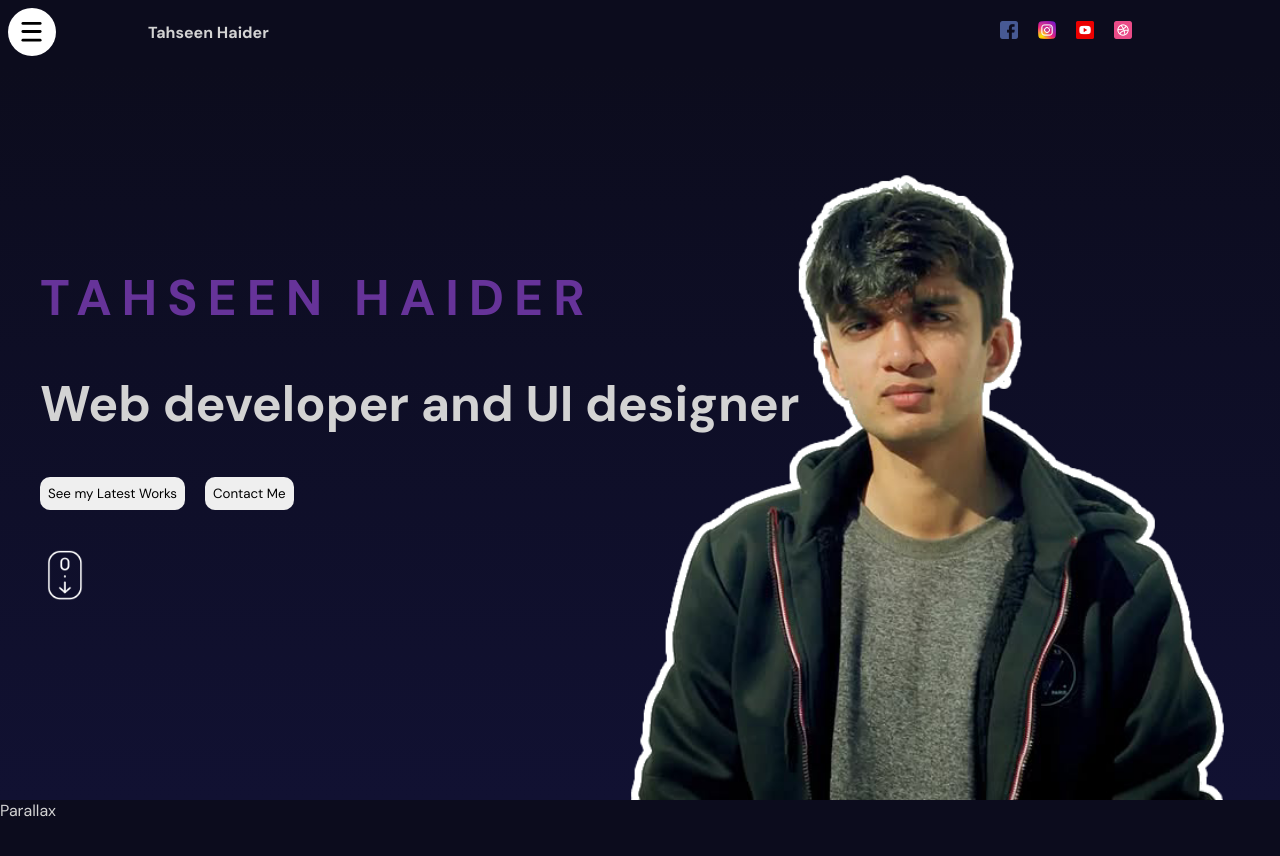
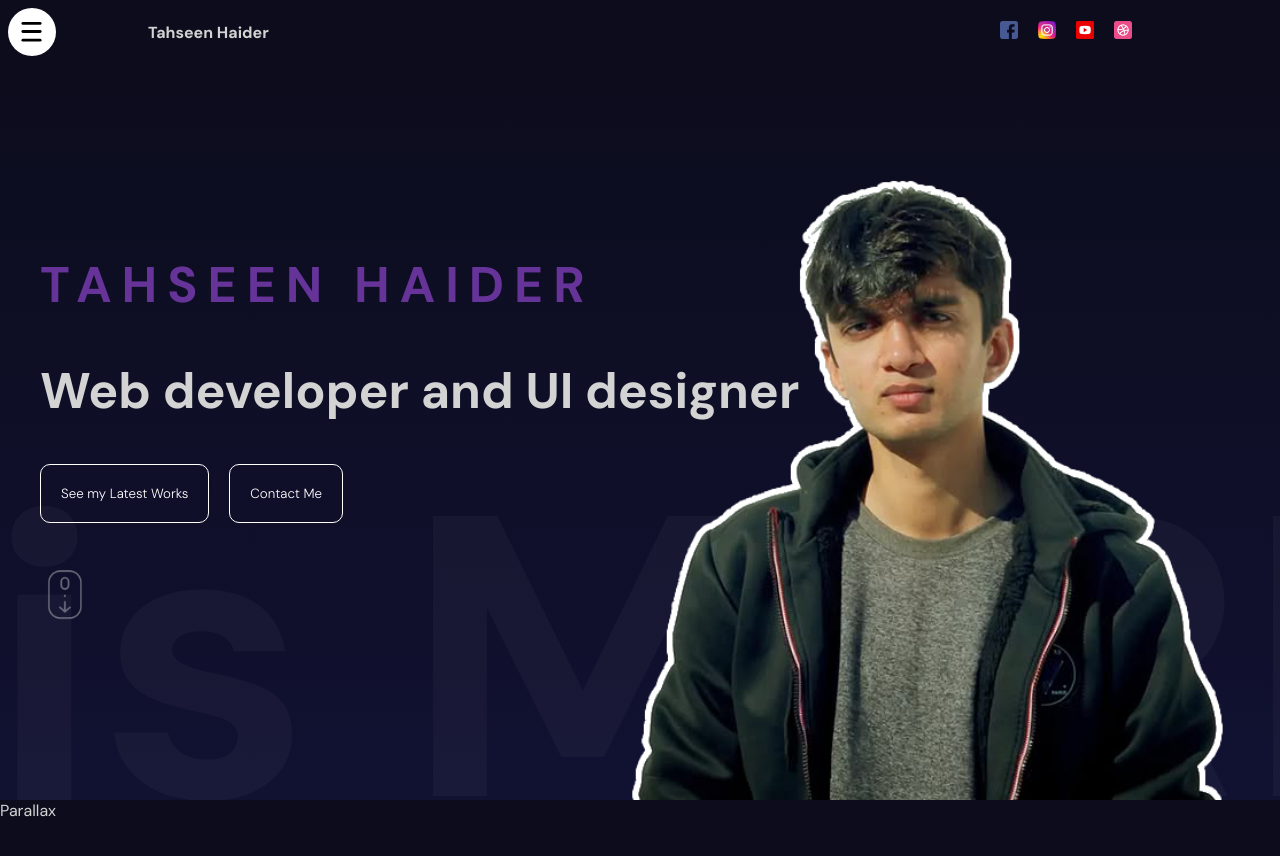
Before and after one commit to tahseen-haider/portfolio_app, a React (Vite) app: page / in a window 1280 px wide. Shown: the top 856 px of the page. Built offline with nearby package versions, Linux system fonts and the light colour scheme.

Commit message:
hero section done for now

```diff
--- a/src/components/hero/Hero.jsx
+++ b/src/components/hero/Hero.jsx
@@ -1,21 +1,95 @@
 import "./hero.scss";
+
+// eslint-disable-next-line no-unused-vars
+import { motion } from "framer-motion";
+
+const textVariants = {
+  initial: {
+    y: 0,
+    x: -500,
+    opacity: 0,
+  },
+  animate: {
+    x: 0,
+    opacity: 1,
+    transition: {
+      duration: 1,
+      staggerChildren: 0.1,
+    },
+  },
+  scrollButton: {
+    opacity: 0,
+    y: 10,
+    transition: {
+      duration: 2,
+      repeat: Infinity,
+    },
+  },
+};
+const sliderVariants = {
+  initial: {
+    x: 0,
+  },
+  animate: {
+    x: "-260%",
+    opacity: 1,
+    transition: {
+      duration: 20,
+      repeat: Infinity,
+      repeatType: "mirror",
+      ease: "linear",
+    },
+  },
+};
 
 export default function Hero() {
   return (
     <div className="hero">
       <div className="wrapper">
-        <div className="textContainer">
-          <h2>TAHSEEN HAIDER</h2>
-          <h1>Web developer and UI designer</h1>
-          <div className="buttons">
-            <button>See my Latest Works</button>
-            <button>Contact Me</button>
-          </div>
-          <img src="/scroll.png" alt="image" />
-        </div>
+        <motion.div
+          variants={textVariants}
+          initial="initial"
+          animate="animate"
+          className="textContainer"
+        >
+          <motion.h2 variants={textVariants}>TAHSEEN HAIDER</motion.h2>
+          <motion.h1 variants={textVariants}>
+            Web developer and UI designer
+          </motion.h1>
+          <motion.div variants={textVariants} className="buttons">
+            <motion.button variants={textVariants}>
+              See my Latest Works
+            </motion.button>
+            <motion.button variants={textVariants}>Contact Me</motion.button>
+          </motion.div>
+          <motion.img
+            onClick={() => {
+              document
+                .getElementById("Services")
+                .scrollIntoView({ behavior: "smooth" });
+            }}
+            variants={textVariants}
+            animate="scrollButton"
+            src="/scroll.png"
+            alt="image"
+          />
+        </motion.div>
+        <motion.div
+          variants={sliderVariants}
+          animate="animate"
+          initial="initial"
+          className="slidingTextContainer"
+        >
+          NEXT.js MERN TYPESCRIPT React.js
+        </motion.div>
         <div className="imageContainer">
-          <img className="main-image" src="/heroo.webp" alt="hero-image" />
-          {/* <img className="sec-image" src="/hero.webp" alt="hero-image" /> */}
+          <motion.img
+            initial={{ opacity: 0 }}
+            animate={{ opacity: 1, transition: { duration: 2 } }}
+            className="main-image"
+            src="/heroo.webp"
+            alt="hero-image"
+          />
         </div>
       </div>
     </div>
--- a/src/components/hero/hero.scss
+++ b/src/components/hero/hero.scss
@@ -23,7 +23,7 @@
       justify-content: center;
       gap: 40px;
 
-      h2{
+      h2 {
         font-size: 50px;
         color: rebeccapurple;
         letter-spacing: 10px;
@@ -31,21 +31,24 @@
       h1 {
         font-size: 50px;
         @media (min-width: $breakpoint-xl) {
-          font-size: 80px;
+          font-size: 60px;
         }
       }
       .buttons {
-        display: flex;
-        gap: 20px;
-
         button {
-          padding: 8px;
+          padding: 20px;
+          border: 1px solid white;
           border-radius: 10px;
-          border: none;
+          background-color: transparent;
+          color: white;
+          margin-right: 20px;
+          cursor: pointer;
+          font-weight: 300;
         }
       }
-      img{
+      img {
         width: 50px;
+        cursor: pointer;
       }
     }
   }
@@ -75,4 +78,14 @@
       height: 40%;
     }
   }
+
+  .slidingTextContainer {
+    position: absolute;
+    font-size: 50vh;
+    bottom: -120px;
+    white-space: nowrap;
+    color: #ffffff09;
+    width: 100%;
+    font-weight: bold;
+  }
 }
--- a/src/components/sidebar/Sidebar.jsx
+++ b/src/components/sidebar/Sidebar.jsx
@@ -11,7 +11,7 @@ export default function Sidebar() {
   useEffect(() => {
     const timer = setTimeout(() => {
       setMounted(true);
-    }, 500);
+    }, 50);
     return () => clearTimeout(timer);
   }, []);
 
@@ -33,11 +33,9 @@ export default function Sidebar() {
     },
   };
 
-  if (!mounted) return;
-
   return (
     <motion.div animate={open ? "open" : "closed"} className="sidebar">
-      <motion.div variants={variants} className="bg">
+      <motion.div style={{width: mounted?"400px":"0px"}} variants={variants} className="bg">
         <Links />
       </motion.div>
       <ToggleButton setOpen={setOpen} />
--- a/src/components/sidebar/sidebar.scss
+++ b/src/components/sidebar/sidebar.scss
@@ -5,7 +5,6 @@
     top: 0;
     left: 0;
     bottom: 0;
-    width: 260px;
     background: white;
     @media (min-width: $breakpoint-xl){
       width: 400px;
```
Also changed, not shown: public/heroo.webp.
